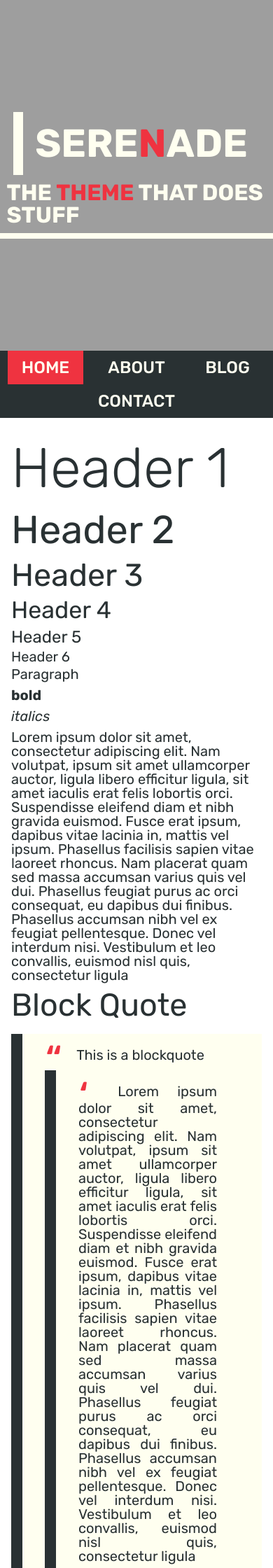
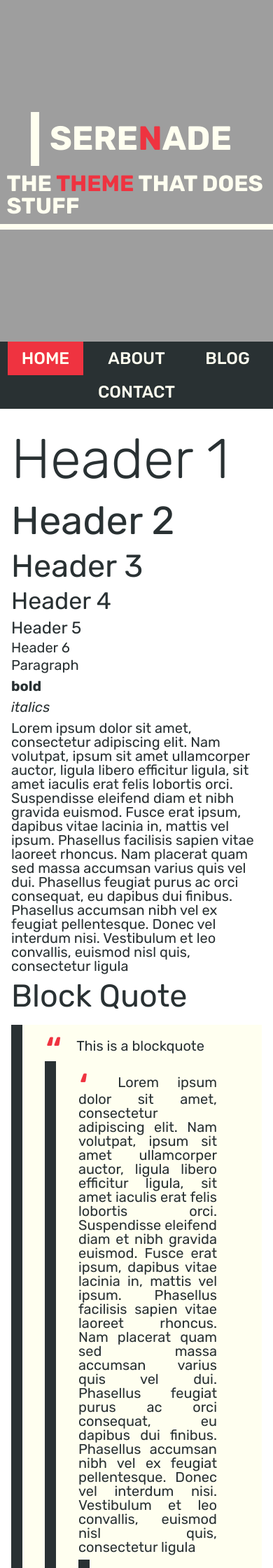
Before and after one commit to yajaru/Serenade, a Jekyll site: the page built from index.md, in a window 390 px wide. Shown: the top 2240 px of the page at 70% size. Built offline with Jekyll 4.4.1, drawn with Linux system fonts in a browser that asks for light colours.

Commit message:
shrunk header title again

```diff
--- a/_sass/_header.scss
+++ b/_sass/_header.scss
@@ -20,7 +20,7 @@ header {
         border-left: 0.25em solid $text-color-secondary;
         padding: 0.30em;
         @media only screen and (max-width: 480px) {
-            @include font-cut(3.5em, 700);
+            @include font-cut(3em, 700);
         }
     }
 
```
